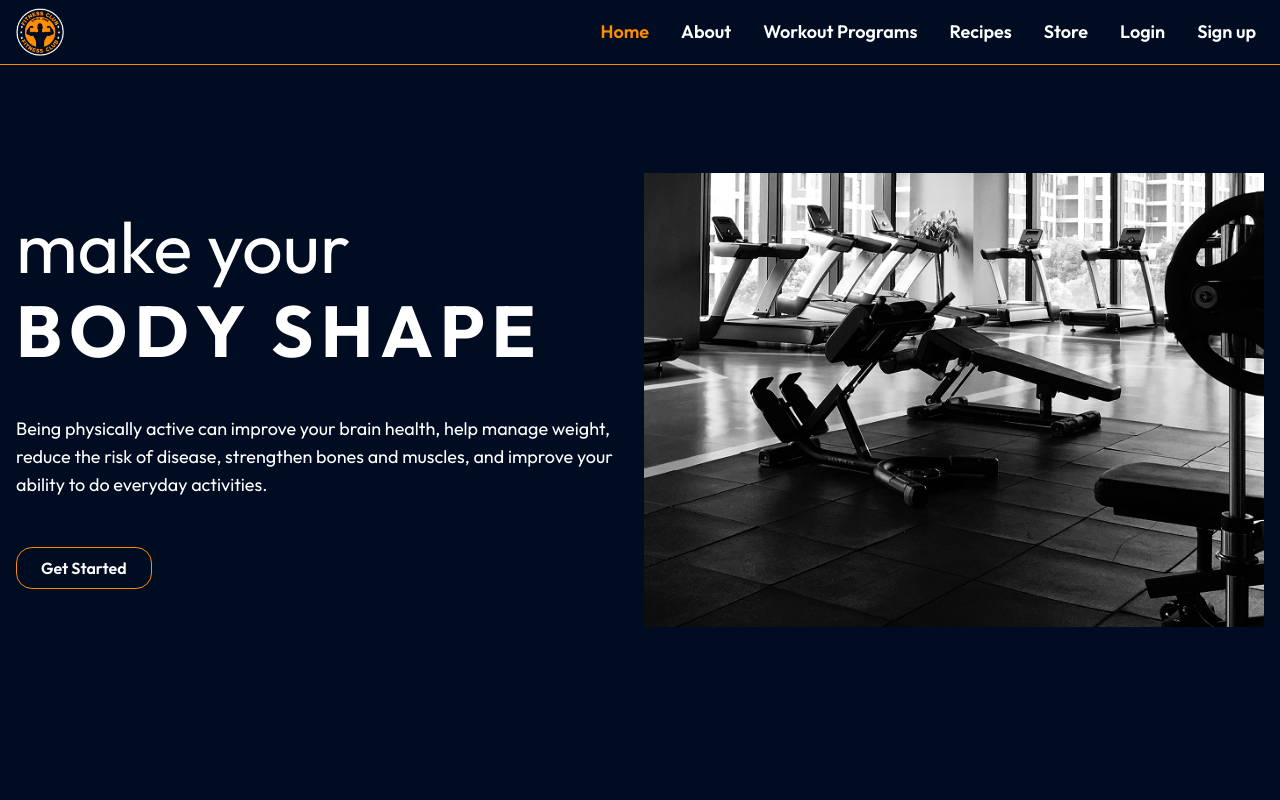
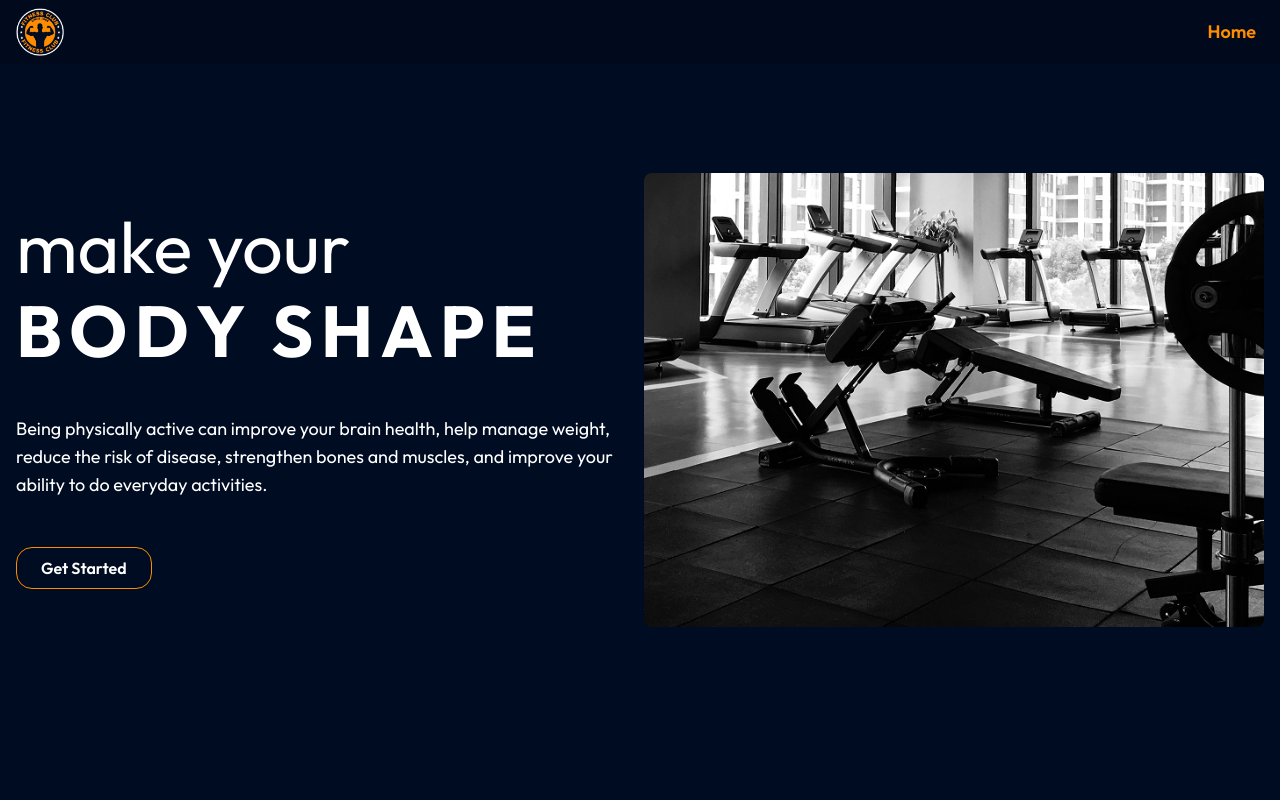
Before and after one commit to developersumit01/gym, a React (Vite) app: page / in a window 1280 px wide. Shown: the top 800 px of the page. Built offline with nearby package versions, Linux system fonts and the light colour scheme.

Commit message:
1. hide the unactive nav links 2. final touch to home page

```diff
--- a/src/components/header.tsx
+++ b/src/components/header.tsx
@@ -6,19 +6,19 @@ const Header = () => {
    const [ isHeaderOpen, setIsHeaderOpen ] = useState<boolean>(false);
    return (
       <>
-         <header className="flex fixed z-40 top-0 left-0 w-full justify-between items-center p-2 bg-background text-text border-b border-primary md:px-4">
+         <header className="flex fixed z-40 top-0 left-0 w-full justify-between items-center p-2 bg-header-background text-text md:px-4">
             <div className="max-w-layout mx-auto flex justify-between items-center w-full">
                <div className="w-12">
                   <NavLink to={"/"}><img src={Logo} alt="" /></NavLink>
                </div>
                <nav className="hidden md:flex space-x-4 text-lg font-semibold">
                   <NavLink className="px-2" to="/">Home</NavLink>
-                  <NavLink className="px-2" to="/about">About</NavLink>
+                  {/* <NavLink className="px-2" to="/about">About</NavLink>
                   <NavLink className="px-2" to="/workout-programs">Workout Programs</NavLink>
                   <NavLink className="px-2" to="/recipes">Recipes</NavLink>
                   <NavLink className="px-2" to="/store">Store</NavLink>
                   <NavLink className="px-2" to="/login">Login</NavLink>
-                  <NavLink className="px-2" to="/sign-up">Sign up</NavLink>
+                  <NavLink className="px-2" to="/sign-up">Sign up</NavLink> */}
                </nav>
             </div>
             <div className="md:hidden">
@@ -27,14 +27,14 @@ const Header = () => {
                </button>
             </div>
          </header>
-       <header className={`flex flex-col fixed h-[calc(100dvh-64px)] z-50 top-16 md:hidden justify-start items-start px-2 bg-background text-text font-semibold overflow-hidden transition-all duration-300 ease-in-out ${isHeaderOpen ? 'max-w-[100dvw] opacity-100 translate-y-0' : 'max-w-0 opacity-0 -translate-y-2'}`}>
+       <header className={`flex flex-col fixed h-[calc(100dvh-64px)] z-50 top-16 md:hidden justify-start items-start px-2 bg-header-background text-text font-semibold overflow-hidden transition-all duration-300 ease-in-out ${isHeaderOpen ? 'max-w-[100dvw] opacity-100 translate-y-0' : 'max-w-0 opacity-0 -translate-y-2'}`}>
             <NavLink to="/" className="w-full py-1 px-2 focus-bg-fill">Home</NavLink>
-            <NavLink to="/about" className="w-full py-1 px-2 focus-bg-fill">About</NavLink>
+            {/* <NavLink to="/about" className="w-full py-1 px-2 focus-bg-fill">About</NavLink>
             <NavLink to="/workout-programs" className="w-full py-1 px-2 focus-bg-fill">Workout Programs</NavLink>
             <NavLink to="/recipes" className="w-full py-1 px-2 focus-bg-fill">Recipes</NavLink>
             <NavLink to="/store" className="w-full py-1 px-2 focus-bg-fill">Store</NavLink>
             <NavLink to="/login" className="w-full py-1 px-2 focus-bg-fill">Login</NavLink>
-            <NavLink to="/sign-up" className="w-full py-1 px-2 focus-bg-fill">Sign up</NavLink>
+            <NavLink to="/sign-up" className="w-full py-1 px-2 focus-bg-fill">Sign up</NavLink> */}
          </header>
       </>
    )
--- a/src/components/productCard.tsx
+++ b/src/components/productCard.tsx
@@ -15,7 +15,7 @@ const ProductCard: React.FC<ProductCardProps> = ({ id,name, image }) => {
                <div className="text-lg font-semibold relative z-20 pb-2">
                   {name}
                </div>
-               <div className="absolute left-0 bottom-0 bg-overlay z-0 h-1/2 w-full"></div>
+               <div className="absolute left-0 bottom-0 bg-overlay z-0 h-1/2 w-full rounded-b-lg"></div>
             </div>
          </div>
       </React.Fragment>
--- a/src/index.css
+++ b/src/index.css
@@ -14,6 +14,7 @@
    --auth-text-color: #000;
    --auth-active-color: #c0c0c0;
    --focus-background-fill-color: #ffffff14;
+   --header-background-color: #010a1c;
 }
 
 .active{
--- a/src/pages/home.tsx
+++ b/src/pages/home.tsx
@@ -49,7 +49,7 @@ const Home = () => {
                      </div>
 
                      <div className="items-center justify-center md:flex hidden">
-                        <img src={HeroSectionImage} alt="Hero Section Image" />
+                        <img src={HeroSectionImage} alt="Hero Section Image" className="rounded-lg" />
                      </div>
                   </div>
                </div>
--- a/tailwind.config.js
+++ b/tailwind.config.js
@@ -13,6 +13,7 @@ export default {
         active: 'var(--active-color)',
         overlay: 'var(--overlay-color)',
         card: 'var(--card-color)',
+        "header-background": 'var(--header-background-color)',
       },
       maxWidth: {
         'layout': '1280px',
```
